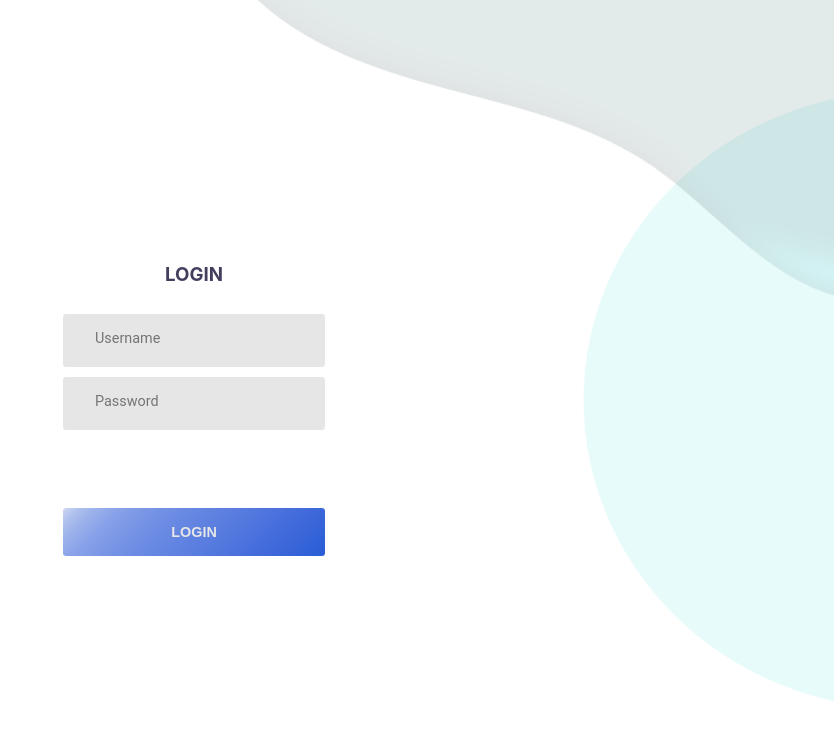
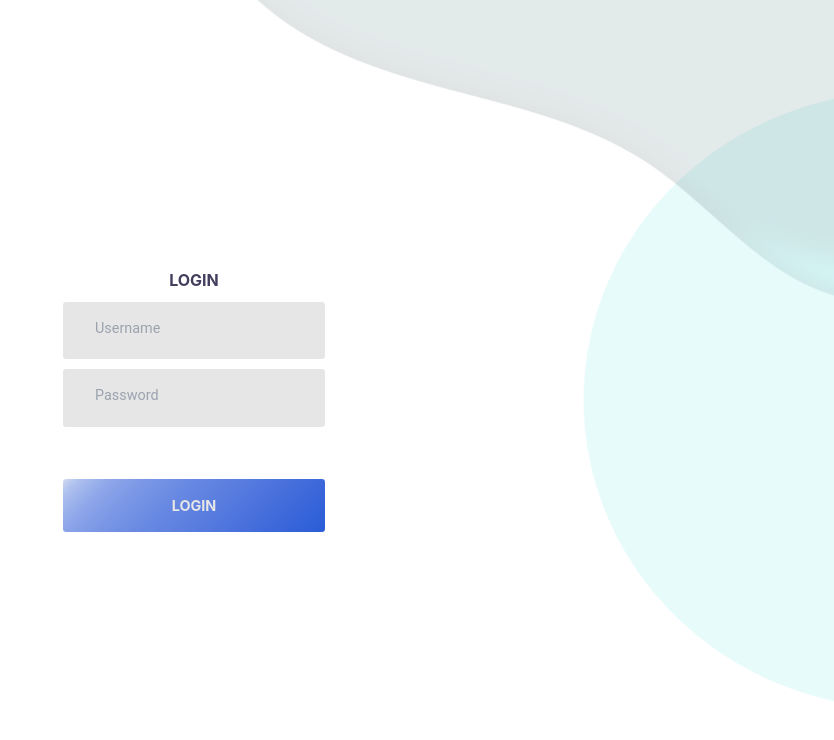
Before and after one commit to AsjadJDawre/AcademiaSuite, a React (Create React App) app in the folder Frontend/academiasuite/: page / in a window 1280 px wide. Shown: the top 740 px of the page, without its empty margins (446-1280 px from the left). Built offline with nearby package versions, Linux system fonts and the light colour scheme.

Commit message:
update ui

```diff
--- a/Frontend/academiasuite/package.json
+++ b/Frontend/academiasuite/package.json
@@ -3,6 +3,7 @@
   "version": "0.1.0",
   "private": true,
   "dependencies": {
+    "-": "^0.0.1",
     "@emotion/react": "^11.13.0",
     "@emotion/styled": "^11.13.0",
     "@mui/base": "^5.0.0-beta.40",
@@ -52,5 +53,8 @@
       "last 1 firefox version",
       "last 1 safari version"
     ]
+  },
+  "devDependencies": {
+    "tailwindcss": "^3.4.6"
   }
 }
--- a/Frontend/academiasuite/src/assets/styles/dashboard.css
+++ b/Frontend/academiasuite/src/assets/styles/dashboard.css
@@ -1,9 +1,11 @@
 .dashboard-container {
-    height: 100vh;
+    height: 90vh;
     display: grid;
-    grid-template-rows: 1fr 5fr;
-    grid-template-columns: 1fr 3fr;
+    grid-template-rows: .7fr 5fr;
+    grid-template-columns: .8fr 3fr;
     gap: 10px;
+    padding-right: 4rem;
+
 }
 
 .top-bar {
@@ -13,7 +15,7 @@
     display: flex;
     justify-content: space-between;
     align-items: center;
-    padding: 1rem 4rem;
+    padding: 1rem 0rem 4rem 4rem;
     color: #262739;
     font-family: 'Roboto', sans-serif;
 }
--- a/Frontend/academiasuite/src/assets/styles/login.css
+++ b/Frontend/academiasuite/src/assets/styles/login.css
@@ -26,14 +26,16 @@
     padding: 1rem 2rem;
     border-radius: 0.2rem;
     background-color: rgb(255, 255, 255);
-    border: none;
+    border: white;
     display: block;
     border-bottom: 0.3rem solid transparent;
     transition: all 0.3s;
+    cursor: pointer;
     background-color: #E6E6E6;
 }
 .login-div h3 {
     color: #433E5D;
+    font-weight:bolder ;
 }
 .btn-login {
     font-size: 0.9rem;
@@ -74,3 +76,11 @@ form {
     font-size: .8rem;
     color: red;
 }
+/* .if-username:hover, .if-password:hover {
+    /* border: 2px solid #E9F3FD; */
+    /* border: 2px solid #2B5ED6; */
+/* } */
+input:hover {
+    /* border: 2px solid #E9F3FD; */
+    border: 2px solid #2B5ED6;
+}
--- a/Frontend/academiasuite/src/assets/styles/navbar.css
+++ b/Frontend/academiasuite/src/assets/styles/navbar.css
@@ -1,15 +1,15 @@
 .nav-container {
     margin: 0rem 2rem;
-    padding: 2rem;
+    padding: 2rem 1rem;
     color: #8B8A8E;
     font-family: 'Roboto', sans-serif;
     display: flex;
     flex-direction: column;
-    gap: .2rem;
+    gap: .5rem;
+    height: 85vh;
 }
 .nav-item {
-    /* background-color: #E9F3FD; */
-    padding: 0px 10px;
+    padding: 10px 10px;
     border-radius: 30px;
     /* color: #2B5ED6; */
     display: flex;
--- a/Frontend/academiasuite/src/assets/styles/subjectmaster.css
+++ b/Frontend/academiasuite/src/assets/styles/subjectmaster.css
@@ -7,6 +7,7 @@
     border: 1px solid #ccc;
     border-radius: 8px;
     box-shadow: 0 4px 8px rgba(0,0,0,0.1);
+    background-color: white;
   }
 
   h1 {
--- a/Frontend/academiasuite/src/components/Dashboard/Dashboard.js
+++ b/Frontend/academiasuite/src/components/Dashboard/Dashboard.js
@@ -19,15 +19,15 @@ const Dashboard = (props) => {
   }
 
   return (
-    <div className="dashboard-container">
+    <div className="dashboard-container ">
       <div className="top-bar">
-        <h2>ACADEMIA<span className="logo">SUITE</span></h2>
-        <h4 className="username">{props.user} <PersonIcon  style={{color: '2B5ED6', fontSize: '1.5rem', backgroundColor: 'E9F3FD', borderRadius: '5px', padding: '2px'}}/></h4>
+        <h2 className="text-2xl font-extrabold text-slate-800">ACADEMIA<span className="logo">SUITE</span></h2>
+        <h4 className="username font-bold text-slate-800">{props.user} <PersonIcon  style={{color: '2B5ED6', fontSize: '1.5rem', backgroundColor: 'E9F3FD', borderRadius: '5px', padding: '2px'}}/></h4>
       </div>
       <div className="side-bar two-div">
         <Navbar setActiveMainComponent={setActiveMainComponent} />
       </div>
-      <div className="main-container two-div">
+      <div className="main-container two-div bg-slate-800 rounded">
         {renderMainComponent()}
       </div>
     </div>
--- a/Frontend/academiasuite/src/components/Dashboard/Navbar.js
+++ b/Frontend/academiasuite/src/components/Dashboard/Navbar.js
@@ -7,6 +7,8 @@ const Navbar = (props) => {
   const [activeMenu, setActiveMenu] = useState("home");
   const [activeSubMenu, setActiveSubMenu] = useState("");
   const [activeSubSubMenu, setActiveSubSubMenu] = useState("");
+  const [forwordArrow, setForwordArrow] = useState("►");
+  const [downArrow, setDownArrow] = useState("▼");
 
   const dropdownActive = {
     display: "flex",
@@ -35,7 +37,7 @@ const Navbar = (props) => {
   return (
     <div className="nav-container">
       <div
-        className="nav-item"
+        className="nav-item hover:text-yellow-200"
         style={activeMenu === "home" ? activeMenustyle : disableMenustyle}
         onClick={() => {
           setActiveMenu("home");
@@ -58,9 +60,9 @@ const Navbar = (props) => {
         }}
       >
         <p>
-          <SubjectIcon /> Subject{" "}
+          <SubjectIcon /> Subject
         </p>
-        <p></p>
+        <p>{activeMenu === "subject" ? downArrow : forwordArrow}</p>
       </div>
       <div
         className="dropdown-subject dropdown"
@@ -72,7 +74,7 @@ const Navbar = (props) => {
               ? activeSubSubMenustyle
               : disableSubsubMenustyle
           }
-          className="submenu-item1"
+          className="submenu-item1 submenu-item"
           onClick={ () => {
             setActiveSubSubMenu("subject_master");
             props.setActiveMainComponent("subject_master");
@@ -86,7 +88,7 @@ const Navbar = (props) => {
               ? activeSubSubMenustyle
               : disableSubsubMenustyle
           }
-          className="submenu-item2"
+          className="submenu-item2 submenu-item"
           onClick={() => {
             setActiveSubSubMenu("subject_group")
           }}
@@ -104,9 +106,9 @@ const Navbar = (props) => {
         }}
       >
         <p>
-          <SubjectIcon /> Exam{" "}
+          <SubjectIcon /> Exam
         </p>
-        <p></p>
+        <p>{activeMenu === "exam" ? downArrow : forwordArrow}</p>
       </div>
       <div
         className="dropdown-subject dropdown"
--- a/Frontend/academiasuite/src/components/Login/Login.js
+++ b/Frontend/academiasuite/src/components/Login/Login.js
@@ -39,8 +39,8 @@ const Login = (props) => {
                     <h3>LOGIN</h3>
                 </div>
                 <form onSubmit={handleSubmit}>
-                        <input className="input-field" type="text" placeholder="Username" onChange={(e) => setUsername(e.target.value)} required/>
-                        <input className="input-field" type="password" placeholder="Password" onChange={(e) => setPassword(e.target.value)} required />
+                        <input className="input-field if-username" type="text" placeholder="Username" onChange={(e) => setUsername(e.target.value)} required/>
+                        <input className="input-field if-password" type="password" placeholder="Password" onChange={(e) => setPassword(e.target.value)} required />
                         <p className="error-msg">{message}</p>
                         <button type="submit" className="btn-login" >LOGIN</button>
                 </form>
--- a/Frontend/academiasuite/src/index.css
+++ b/Frontend/academiasuite/src/index.css
@@ -1,3 +1,7 @@
+@tailwind base;
+@tailwind components;
+@tailwind utilities;
+
 body {
   margin: 0;
   font-family: -apple-system, BlinkMacSystemFont, 'Segoe UI', 'Roboto', 'Oxygen',
--- /dev/null
+++ b/Frontend/academiasuite/tailwind.config.js
@@ -0,0 +1,10 @@
+/** @type {import('tailwindcss').Config} */
+module.exports = {
+  content: [
+    "./src/**/*.{js,jsx,ts,tsx}",
+  ],
+  theme: {
+    extend: {},
+  },
+  plugins: [],
+}
```
Also changed, not shown: 1 other file (tests, documents, lock files or other folders).
